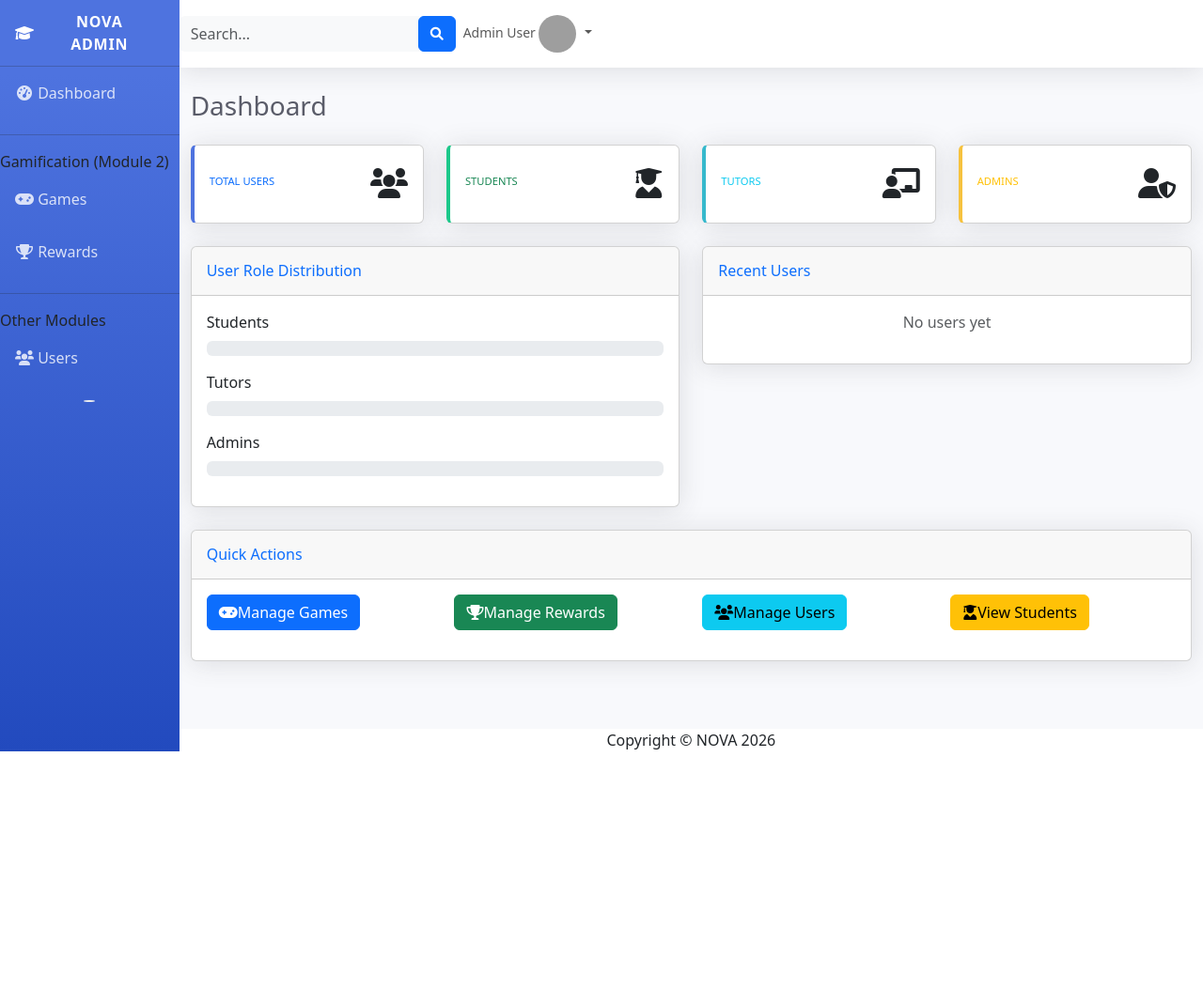
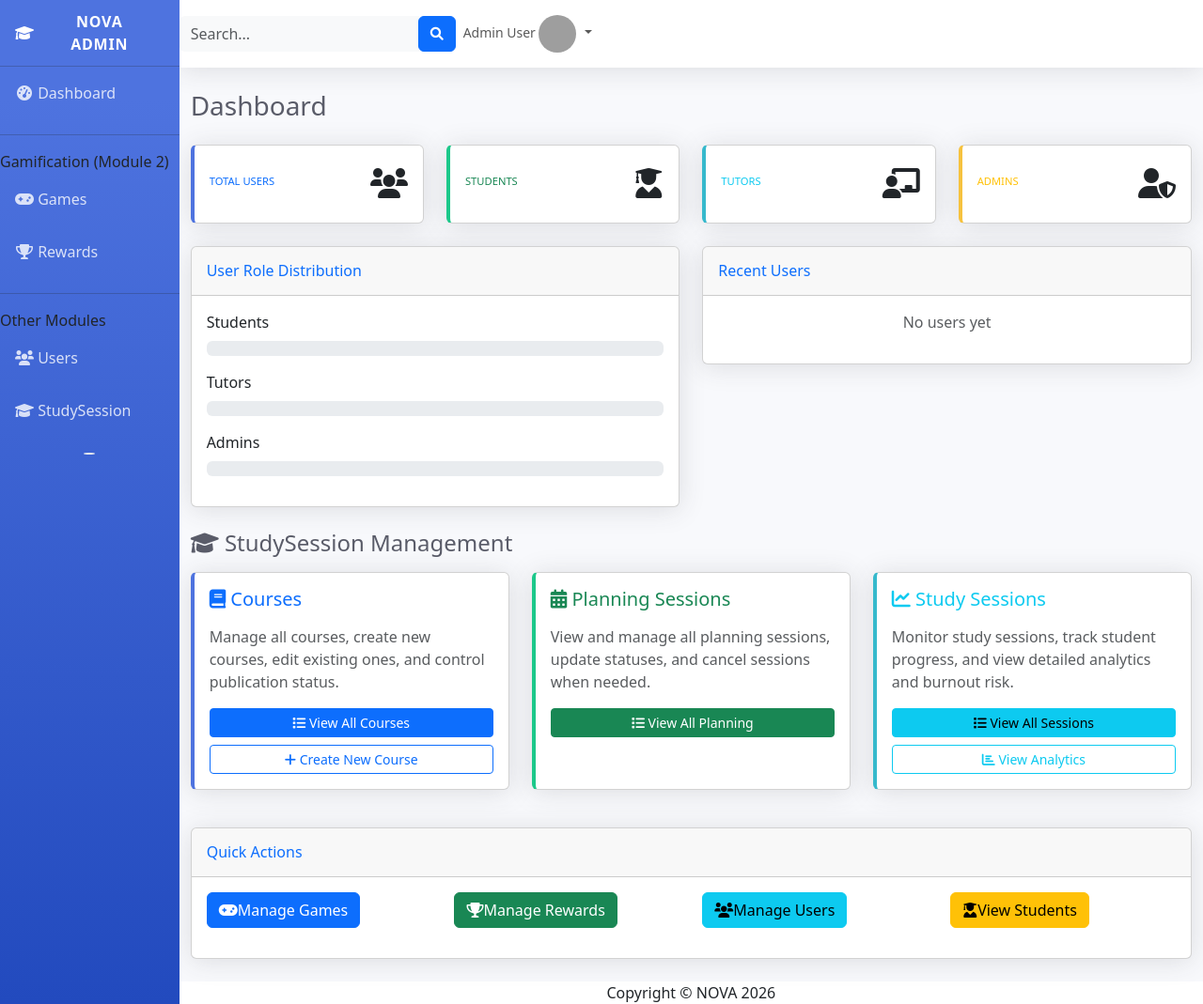
Before and after one commit to Nouha11/Esprit-PIDEV-3A56--2026-Nova-Learning-Management-Platform, a Symfony app: template templates/admin/dashboard/index.html.twig in a window 1280 px wide. Shown: the whole page at 94% size. Before the commit the page ends 800 px from the top, so only its background shows below. Run offline with Twig, Linux system fonts and the light colour scheme; the template is opened without the code that fills it, so the values that code supplies are empty; some libraries are stand-ins or nearby versions; grey boxes are pictures that could not be loaded.

Commit message:
FrontOffice and BackOffice of StudySession Module

```diff
--- a/templates/admin/dashboard/index.html.twig
+++ b/templates/admin/dashboard/index.html.twig
@@ -168,6 +168,75 @@
     </div>
 </div>
 
+<!-- StudySession Management Section -->
+<div class="row mb-4">
+    <div class="col-12">
+        <h4 class="mb-3 text-gray-800">
+            <i class="fas fa-graduation-cap"></i> StudySession Management
+        </h4>
+    </div>
+
+    <div class="col-md-4 mb-3">
+        <div class="card border-left-primary shadow h-100">
+            <div class="card-body">
+                <div class="d-flex justify-content-between align-items-center mb-3">
+                    <h5 class="card-title text-primary mb-0">
+                        <i class="fas fa-book"></i> Courses
+                    </h5>
+                </div>
+                <p class="card-text text-muted">Manage all courses, create new courses, edit existing ones, and control publication status.</p>
+                <div class="d-grid gap-2">
+                    <a href="{{ path('admin_course_index') }}" class="btn btn-primary btn-sm">
+                        <i class="fas fa-list"></i> View All Courses
+                    </a>
+                    <a href="{{ path('admin_course_new') }}" class="btn btn-outline-primary btn-sm">
+                        <i class="fas fa-plus"></i> Create New Course
+                    </a>
+                </div>
+            </div>
+        </div>
+    </div>
+
+    <div class="col-md-4 mb-3">
+        <div class="card border-left-success shadow h-100">
+            <div class="card-body">
+                <div class="d-flex justify-content-between align-items-center mb-3">
+                    <h5 class="card-title text-success mb-0">
+                        <i class="fas fa-calendar-alt"></i> Planning Sessions
+                    </h5>
+                </div>
+                <p class="card-text text-muted">View and manage all planning sessions, update statuses, and cancel sessions when needed.</p>
+                <div class="d-grid gap-2">
+                    <a href="{{ path('admin_planning_index') }}" class="btn btn-success btn-sm">
+                        <i class="fas fa-list"></i> View All Planning
+                    </a>
+                </div>
+            </div>
+        </div>
+    </div>
+
+    <div class="col-md-4 mb-3">
+        <div class="card border-left-info shadow h-100">
+            <div class="card-body">
+                <div class="d-flex justify-content-between align-items-center mb-3">
+                    <h5 class="card-title text-info mb-0">
+                        <i class="fas fa-chart-line"></i> Study Sessions
+                    </h5>
+                </div>
+                <p class="card-text text-muted">Monitor study sessions, track student progress, and view detailed analytics and burnout risk.</p>
+                <div class="d-grid gap-2">
+                    <a href="{{ path('admin_study_session_index') }}" class="btn btn-info btn-sm">
+                        <i class="fas fa-list"></i> View All Sessions
+                    </a>
+                    <a href="{{ path('admin_study_session_analytics') }}" class="btn btn-outline-info btn-sm">
+                        <i class="fas fa-chart-bar"></i> View Analytics
+                    </a>
+                </div>
+            </div>
+        </div>
+    </div>
+</div>
+
 <!-- Quick Actions -->
 <div class="row">
     <div class="col-12">
--- a/templates/admin/partials/sidebar.html.twig
+++ b/templates/admin/partials/sidebar.html.twig
@@ -55,6 +55,34 @@
         </a>
     </li>
 
+    <!-- Nav Item - StudySession (Collapsible) -->
+    <li class="nav-item">
+        <a class="nav-link collapsed" href="#" data-bs-toggle="collapse" data-bs-target="#collapseStudySession"
+           aria-expanded="false" aria-controls="collapseStudySession">
+            <i class="fas fa-fw fa-graduation-cap"></i>
+            <span>StudySession</span>
+        </a>
+        <div id="collapseStudySession" class="collapse" aria-labelledby="headingStudySession" data-parent="#accordionSidebar">
+            <div class="bg-white py-2 collapse-inner rounded">
+                <h6 class="collapse-header">Manage:</h6>
+                <a class="collapse-item" href="{{ path('admin_course_index') }}">
+                    <i class="fas fa-book"></i> Courses
+                </a>
+                <a class="collapse-item" href="{{ path('admin_planning_index') }}">
+                    <i class="fas fa-calendar-alt"></i> Planning
+                </a>
+                <a class="collapse-item" href="{{ path('admin_study_session_index') }}">
+                    <i class="fas fa-chart-line"></i> Sessions
+                </a>
+                <div class="collapse-divider"></div>
+                <h6 class="collapse-header">Analytics:</h6>
+                <a class="collapse-item" href="{{ path('admin_study_session_analytics') }}">
+                    <i class="fas fa-chart-bar"></i> View Analytics
+                </a>
+            </div>
+        </div>
+    </li>
+
     <!-- Sidebar Toggler -->
     <div class="text-center d-none d-md-inline">
         <button class="rounded-circle border-0" id="sidebarToggle"></button>
--- a/templates/admin/users/admin/index.html.twig
+++ b/templates/admin/users/admin/index.html.twig
@@ -1,5 +1,3 @@
-{% extends 'base.html.twig' %}
-
 {% block title %}User Management{% endblock %}
 
 {% block body %}
```
